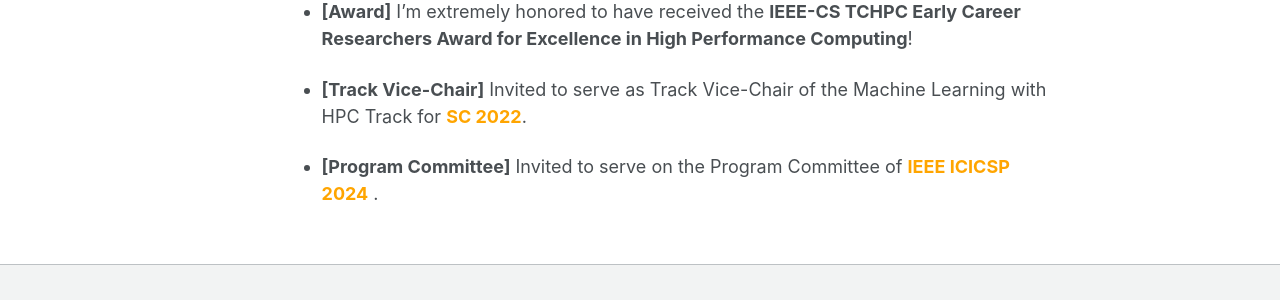
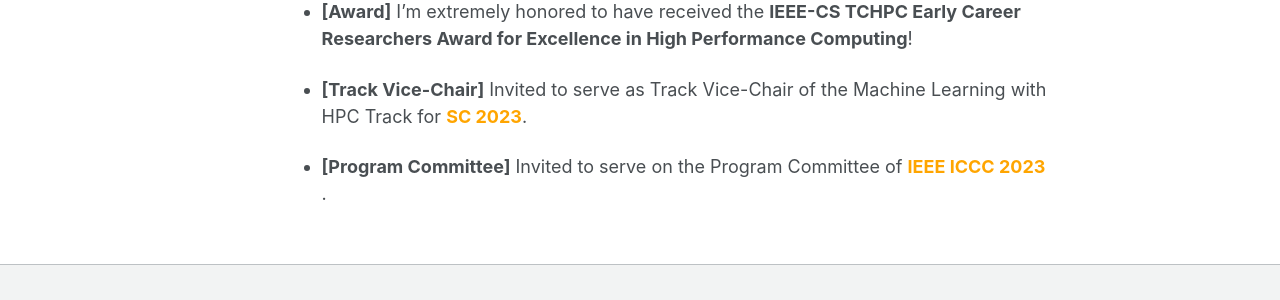
Before and after one commit to baile035/chenz_CV, a Jekyll site: the page built from _pages/about.md, in a window 1280 px wide and 900 px high, scrolled down 859 px. Shown: the part 481-781 px from the top of the window. Built offline with Jekyll 4.4.1, drawn with Linux system fonts in a browser that asks for light colours.

Commit message:
Update about.md

```diff
--- a/_pages/about.md
+++ b/_pages/about.md
@@ -61,9 +61,9 @@ Recent Highlights
 
 * **[Award]** I'm extremely honored to have received the **IEEE-CS TCHPC Early Career Researchers Award for Excellence in High Performance Computing**!
 
-* **[Track Vice-Chair]** Invited to serve as Track Vice-Chair of the Machine Learning with HPC Track for **<font color=orange>SC 2022</font>**.
+* **[Track Vice-Chair]** Invited to serve as Track Vice-Chair of the Machine Learning with HPC Track for **<font color=orange>SC 2023</font>**.
 
-* **[Program Committee]** Invited to serve on the Program Committee of **<font color=orange>IEEE ICICSP 2024</font>** .
+* **[Program Committee]** Invited to serve on the Program Committee of **<font color=orange>IEEE ICCC 2023</font>** .
 
 
 <!---
```
